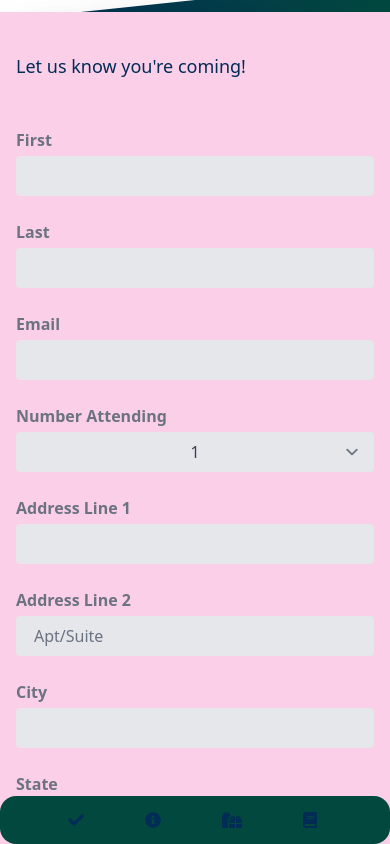
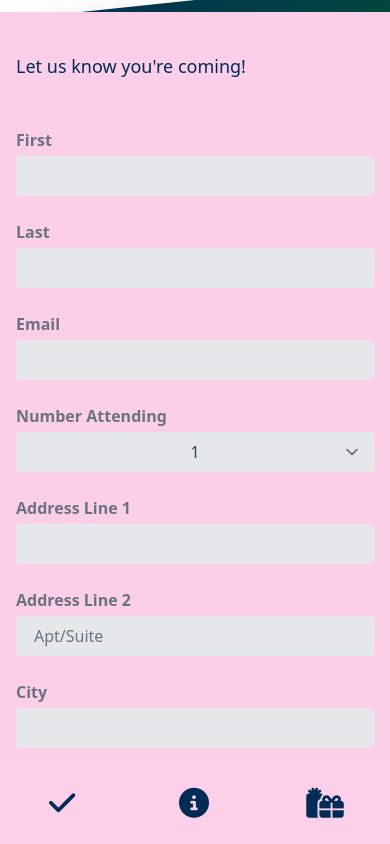
Before and after one commit to treknuts/rsvp-registry, a React (Create React App) app: page / in a window 390 px wide. Built offline with nearby package versions, Linux system fonts and the light colour scheme.

Commit message:
Added responsive navbar from Fireship video. Had to move to vanilla css to make it work properly

```diff
--- a/public/index.html
+++ b/public/index.html
@@ -9,6 +9,10 @@
       name="description"
       content="Web site created using create-react-app"
     />
+    <script
+      src="https://kit.fontawesome.com/f3b8f87e17.js"
+      crossorigin="anonymous"
+    ></script>
     <link rel="apple-touch-icon" href="%PUBLIC_URL%/logo192.png" />
     <!--
       manifest.json provides metadata used when your web app is installed on a
--- /dev/null
+++ b/src/App.css
@@ -0,0 +1,115 @@
+:root {
+  --pink: #fbd0e8;
+  --green: #02483f;
+  --blue: #002c56;
+}
+
+.navbar {
+  position: fixed;
+  background-color: var(--pink);
+  transition: 200ms ease;
+  z-index: 10;
+}
+
+.navbar-nav {
+  list-style: none;
+  padding: 0;
+  margin: 0;
+  display: flex;
+  flex-direction: column;
+  align-items: center;
+  height: 100%;
+}
+
+.nav-item {
+  width: 100%;
+  color: var(--blue);
+  z-index: 1;
+}
+
+.nav-item:hover {
+  background: var(--blue);
+}
+
+.nav-item:hover i {
+  color: var(--pink);
+}
+
+.nav-item:hover .link-text {
+  color: var(--pink);
+}
+
+.nav-link {
+  display: flex;
+  align-items: center;
+  height: 5rem;
+  text-decoration: none;
+}
+
+.link-text {
+  display: none;
+  margin-left: 2rem;
+  color: var(--blue);
+}
+
+.nav-link .icon {
+  min-width: 2rem;
+  margin: 0 1.5rem;
+  color: var(--blue);
+}
+
+i {
+  font-size: 30px;
+  z-index: 1;
+}
+
+/* Small screens */
+@media only screen and (max-width: 600px) {
+  .navbar {
+    bottom: 0;
+    width: 100vw;
+    height: 5rem;
+  }
+
+  .logo {
+    display: none;
+  }
+
+  .navbar-nav {
+    flex-direction: row;
+  }
+
+  .nav-link {
+    justify-content: center;
+  }
+
+  .nav-item:last-child {
+    display: none;
+  }
+}
+
+/* Large screens */
+@media only screen and (min-width: 600px) {
+  .navbar {
+    top: 0;
+    width: 5rem;
+    height: 100vh;
+  }
+
+  .navbar:hover {
+    width: 16rem;
+  }
+
+  .navbar:hover .link-text {
+    display: inline;
+    transition: opacity 200ms;
+  }
+
+  .navbar:hover .logo i {
+    margin-left: 11rem;
+  }
+
+  .navbar:hover .logo-text {
+    left: 0px;
+  }
+}
--- a/src/App.js
+++ b/src/App.js
@@ -7,6 +7,7 @@ import {
 } from "@fortawesome/free-solid-svg-icons";
 import { FontAwesomeIcon } from "@fortawesome/react-fontawesome";
 import React, { useState } from "react";
+import "./App.css";
 
 function App() {
   const [isRSVP, setIsRSVP] = useState(true);
@@ -41,63 +42,44 @@ function App() {
 
   return (
     <div className="w-screen h-screen m-0 p-0 overflow-x-hidden overflow-y-scroll">
-      <div className="bg-green md:bg-pink-200 text-blue font-semibold rounded-2xl fixed flex bottom-0 h-12 w-screen md:h-26 justify-center md:flex-col md:justify-evenly md:left-0 md:h-screen md:w-48 transition-transform z-10 md:transition md:transform md:hover:translate-x-1">
-        <ul className="relative flex justify-evenly md:flex-col">
-          <li
-            id="rsvp"
-            onClick={handleClick}
-            className="flex md:pl-8 p-3 font-bold rounded-full md:rounded-lg w-full cursor-pointer mx-4 md:my-12 hover:bg-blue hover:text-pink-200 items-center focus:outline-black"
-          >
-            <span className="hidden md:contents">RSVP</span>
-            <FontAwesomeIcon
-              id="rsvp"
-              onClick={handleClick}
-              className="color-blue lg:mx-auto"
-              icon={faCheck}
-              pull="left"
-            />
+      <div className="navbar">
+        <ul className="navbar-nav">
+          <li className="nav-item">
+            <a id="rsvp" onClick={handleClick} href="#" className="nav-link">
+              <span className="icon">
+                <i class="fas fa-check"></i>
+              </span>
+              <span className="link-text">RSVP</span>
+            </a>
           </li>
-          <li
-            id="info"
-            onClick={handleClick}
-            className="flex md:pl-8 p-3 font-bold rounded-full md:rounded-lg w-full cursor-pointer mx-4 md:my-12 hover:bg-blue hover:text-pink-200 focus:outline-none"
-          >
-            <span className="hidden md:contents">Info</span>
-            <FontAwesomeIcon
-              id="info"
-              onClick={handleClick}
-              className="my-auto lg:mx-auto"
-              icon={faInfoCircle}
-              pull="left"
-            />
+          <li className="nav-item">
+            <a id="info" onClick={handleClick} href="#" className="nav-link">
+              <span className="icon">
+                <i class="fas fa-info-circle"></i>
+              </span>
+              <span className="link-text">Info</span>
+            </a>
           </li>
-          <li
-            id="registry"
-            onClick={handleClick}
-            className="flex md:pl-8 p-3 font-bold rounded-full md:rounded-lg w-full cursor-pointer mx-4 md:my-12 hover:bg-blue hover:text-pink-200 focus:outline-none"
-          >
-            <span className="hidden md:contents">Registry</span>
-            <FontAwesomeIcon
+          <li className="nav-item">
+            <a
               id="registry"
               onClick={handleClick}
-              className="my-auto lg:mx-auto"
-              icon={faGifts}
-              pull="left"
-            />
+              href="#"
+              className="nav-link"
+            >
+              <span className="icon">
+                <i class="fas fa-gifts"></i>
+              </span>
+              <span className="link-text">Registry</span>
+            </a>
           </li>
-          <li
-            id="about"
-            onClick={handleClick}
-            className="flex md:pl-8 p-3 font-bold rounded-full md:rounded-lg w-full cursor-pointer mx-4 md:my-12 hover:bg-blue hover:text-pink-200 focus:outline-none"
-          >
-            <span className="hidden md:contents">Our Story</span>
-            <FontAwesomeIcon
-              id="about"
-              className="color-blue my-auto lg:mx-auto"
-              onClick={handleClick}
-              pull="left"
-              icon={faBook}
-            />
+          <li className="nav-item">
+            <a id="about" onClick={handleClick} href="#" className="nav-link">
+              <span className="icon">
+                <i class="fas fa-book"></i>
+              </span>
+              <span className="link-text">About</span>
+            </a>
           </li>
         </ul>
       </div>
```
